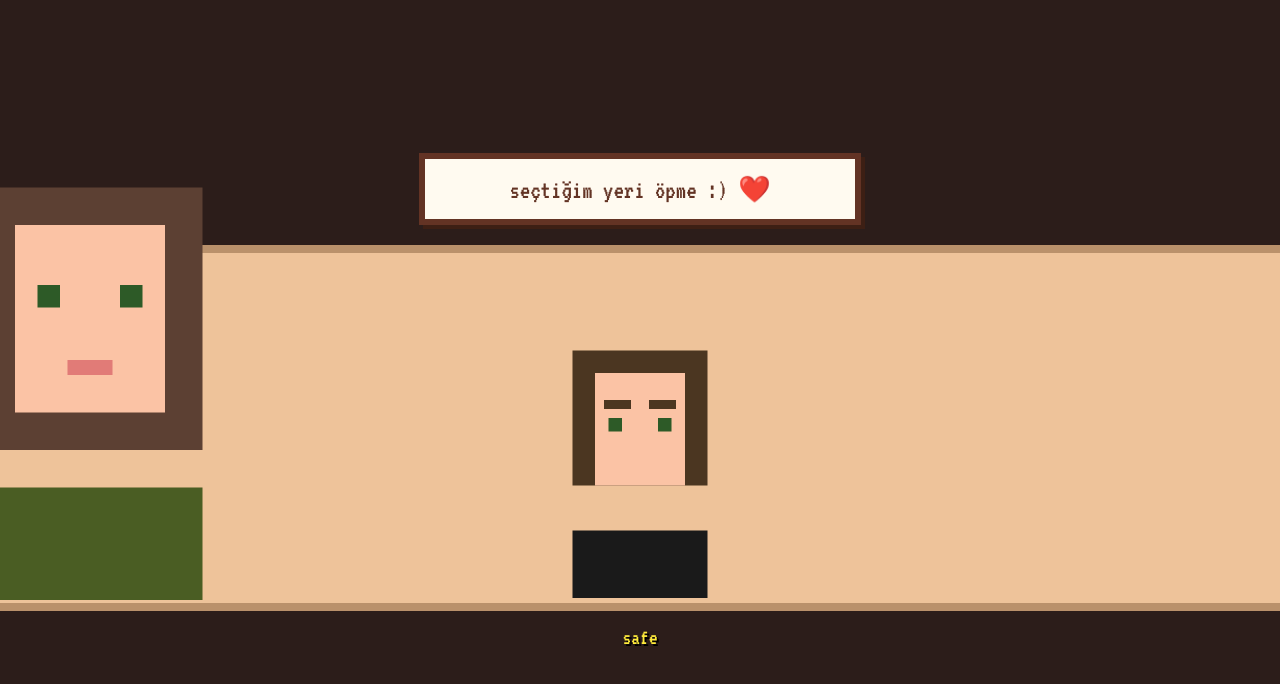
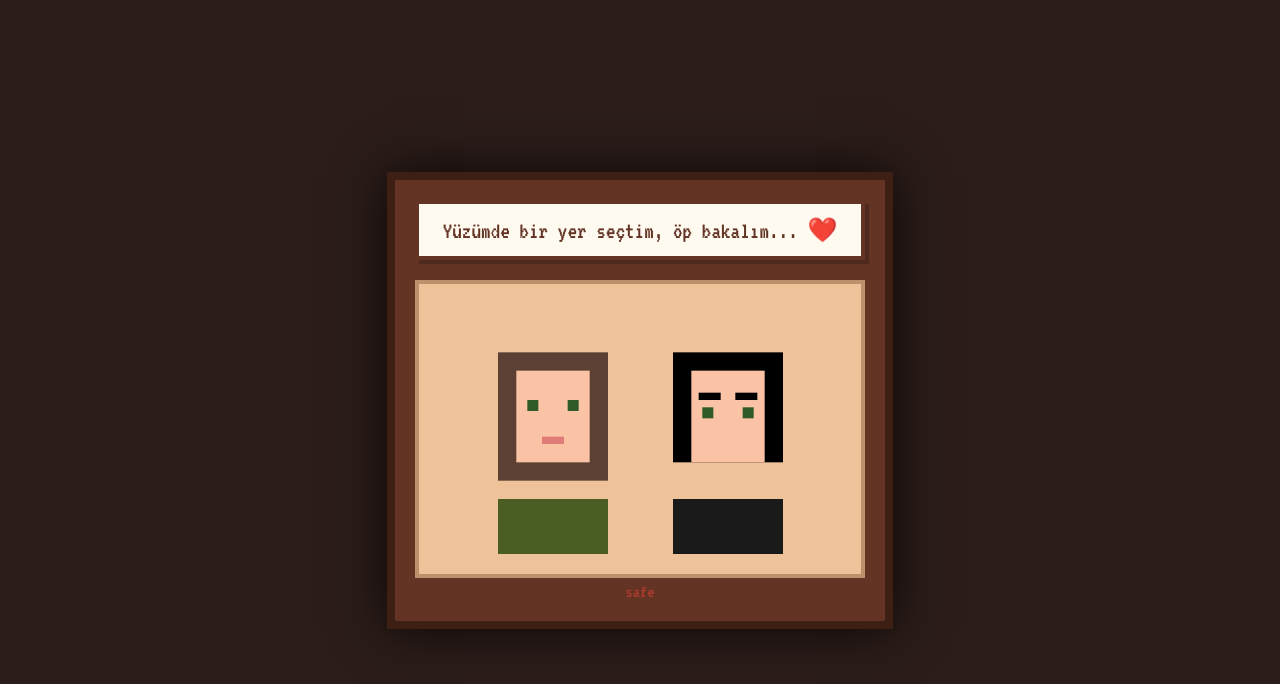
Before and after one commit to y21020402039-sys/senihalaseviyorum, a plain HTML site: page index.html in a window 1280 px wide. Drawn offline with Linux system fonts and the light colour scheme.

Commit message:
Update index.html

```diff
--- a/index.html
+++ b/index.html
@@ -6,55 +6,103 @@
     <title>Seni Hala Seviyorum</title>
     <style>
         @import url('https://fonts.googleapis.com/css2?family=VT323&display=swap');
-        body { background-color: #2c1d1a; margin: 0; display: flex; flex-direction: column; justify-content: center; align-items: center; height: 100vh; font-family: 'VT323', monospace; image-rendering: pixelated; overflow: hidden; }
-        .dialog-box { background-color: #fffaf0; border: 6px solid #633324; padding: 15px; width: 85%; max-width: 400px; color: #633324; font-size: 26px; text-align: center; margin-bottom: 20px; box-shadow: 4px 4px 0px #3d1f14; }
-        .game-screen { position: relative; width: 100vw; height: 350px; background-color: #eec39a; border-top: 8px solid #ba916b; border-bottom: 8px solid #ba916b; display: flex; justify-content: center; align-items: flex-end; }
-        .char-container { position: relative; width: 180px; height: 280px; }
-        .pixel-art { width: 100%; height: 100%; }
-        #girl-wrapper { position: absolute; left: -60px; bottom: 0; transition: transform 0.2s ease-in-out; z-index: 10; pointer-events: none; }
-        .status-text { color: #ffeb3b; font-size: 22px; margin-top: 15px; text-shadow: 2px 2px #000; }
+
+        body {
+            background-color: #2c1d1a;
+            margin: 0;
+            display: flex;
+            justify-content: center;
+            align-items: center;
+            height: 100vh;
+            font-family: 'VT323', monospace;
+            image-rendering: pixelated;
+            overflow: hidden;
+        }
+
+        /* Stardew Odası Görünümü */
+        #stardew-room {
+            background-color: #633324;
+            border: 8px solid #3d1f14;
+            width: 95%;
+            max-width: 450px;
+            padding: 20px;
+            text-align: center;
+            box-shadow: 0 0 50px rgba(0,0,0,0.8);
+            position: relative;
+        }
+
+        .seating-area {
+            background-color: #eec39a;
+            border: 4px solid #ba916b;
+            padding: 20px;
+            display: flex;
+            justify-content: center;
+            align-items: flex-end;
+            gap: 15px;
+            margin-top: 20px;
+            min-height: 250px;
+            position: relative;
+        }
+
+        /* Karakter Çizimleri (Büyük ve Yakın) */
+        .char-svg {
+            width: 160px;
+            height: 220px;
+            cursor: pointer;
+        }
+
+        /* Stardew Diyalog Kutusu */
+        .dialog-box {
+            background-color: #fffaf0;
+            border: 4px solid #633324;
+            color: #633324;
+            padding: 12px;
+            font-size: 24px;
+            margin-bottom: 10px;
+            box-shadow: 4px 4px 0px rgba(0,0,0,0.2);
+            font-family: 'VT323', monospace; /* Stardew font */
+        }
+
+        .status { color: #b03a2e; font-size: 18px; margin-top: 5px; }
     </style>
 </head>
 <body>
-    <div class="dialog-box" id="bubble">seçtiğim yeri öpme :) ❤️</div>
-    <div class="game-screen">
-        <div id="girl-wrapper">
-            <svg class="pixel-art" viewBox="0 0 40 60">
+
+<div id="stardew-room">
+    <div class="dialog-box" id="msg">Yüzümde bir yer seçtim, öp bakalım... ❤️</div>
+
+    <div class="seating-area">
+        <svg class="char-svg" viewBox="0 0 40 60">
             <rect x="5" y="5" width="30" height="35" fill="#5c4033"/> <rect x="10" y="10" width="20" height="25" fill="#fbc3a5"/> <rect x="13" y="18" width="3" height="3" fill="#2d5a27"/> <rect x="24" y="18" width="3" height="3" fill="#2d5a27"/> <rect x="17" y="28" width="6" height="2" fill="#e17b77"/> <rect x="5" y="45" width="30" height="15" fill="#4a5d23"/> </svg>
+
+        <svg class="char-svg" id="boy-svg" viewBox="0 0 40 60" onclick="checkKiss(event)">
+            <rect x="5" y="5" width="30" height="30" fill="#000000"/> <rect x="10" y="10" width="20" height="25" fill="#fbc3a5"/> <rect x="12" y="16" width="6" height="2" fill="#000000"/> <rect x="22" y="16" width="6" height="2" fill="#000000"/> <rect x="13" y="20" width="3" height="3" fill="#2d5a27"/> <rect x="24" y="20" width="3" height="3" fill="#2d5a27"/> <rect x="5" y="45" width="30" height="15" fill="#1a1a1a"/> </svg>
     </div>
-        <div class="char-container" id="boy-target" onclick="processKiss(event)">
-            <svg class="pixel-art" viewBox="0 0 40 60">
-                <rect x="5" y="5" width="30" height="30" fill="#4b3621"/> <rect x="10" y="10" width="20" height="25" fill="#fbc3a5"/> <rect x="12" y="16" width="6" height="2" fill="#4b3621"/> <rect x="22" y="16" width="6" height="2" fill="#4b3621"/> <rect x="13" y="20" width="3" height="3" fill="#2d5a27"/> <rect x="24" y="20" width="3" height="3" fill="#2d5a27"/> <rect x="5" y="45" width="30" height="15" fill="#1a1a1a"/> </svg>
+
+    <div id="status-msg" class="status">safe</div>
 </div>
-    </div>
-    <div class="status-text" id="log">safe</div>
+
 <script>
-        const girl = document.getElementById('girl-wrapper');
-        const bubble = document.getElementById('bubble');
-        const log = document.getElementById('log');
     let mineX = Math.floor(Math.random() * 60) + 20;
     let mineY = Math.floor(Math.random() * 40) + 20;
-        function processKiss(e) {
-            const rect = document.getElementById('boy-target').getBoundingClientRect();
+
+    function checkKiss(e) {
+        const rect = document.getElementById('boy-svg').getBoundingClientRect();
         const clickX = ((e.clientX - rect.left) / rect.width) * 100;
         const clickY = ((e.clientY - rect.top) / rect.height) * 100;
-            girl.style.transform = `translate(${e.clientX - 120}px, ${e.clientY - 420}px) scale(1.1)`;
-            setTimeout(() => {
-                girl.style.transform = `translate(0, 0) scale(1)`;
         const dist = Math.sqrt(Math.pow(clickX - mineX, 2) + Math.pow(clickY - mineY, 2));
-                if (dist < 15) {
-                    bubble.innerText = "EYVAH! 🔥 Yandık...";
-                    bubble.style.backgroundColor = "#ffcdd2";
-                    log.innerText = "Yasak yer değişti!";
+
+        if(dist < 15) {
+            document.getElementById('msg').innerText = "EYVAH! 🔥 Yanlış yer! Yandık...";
+            document.getElementById('status-msg').innerText = "Yer değişti!";
             mineX = Math.floor(Math.random() * 60) + 20;
             mineY = Math.floor(Math.random() * 40) + 20;
         } else {
-                    bubble.innerText = "Mmm... Devam et ❤️";
-                    bubble.style.backgroundColor = "#fffaf0";
-                    log.innerText = "safe";
+            document.getElementById('msg').innerText = "Mmm... Devam et ❤️";
+            document.getElementById('status-msg').innerText = "safe";
         }
-            }, 300);
     }
 </script>
+
 </body>
 </html>
```
Lines whose indentation alone changed are shown as unchanged.
